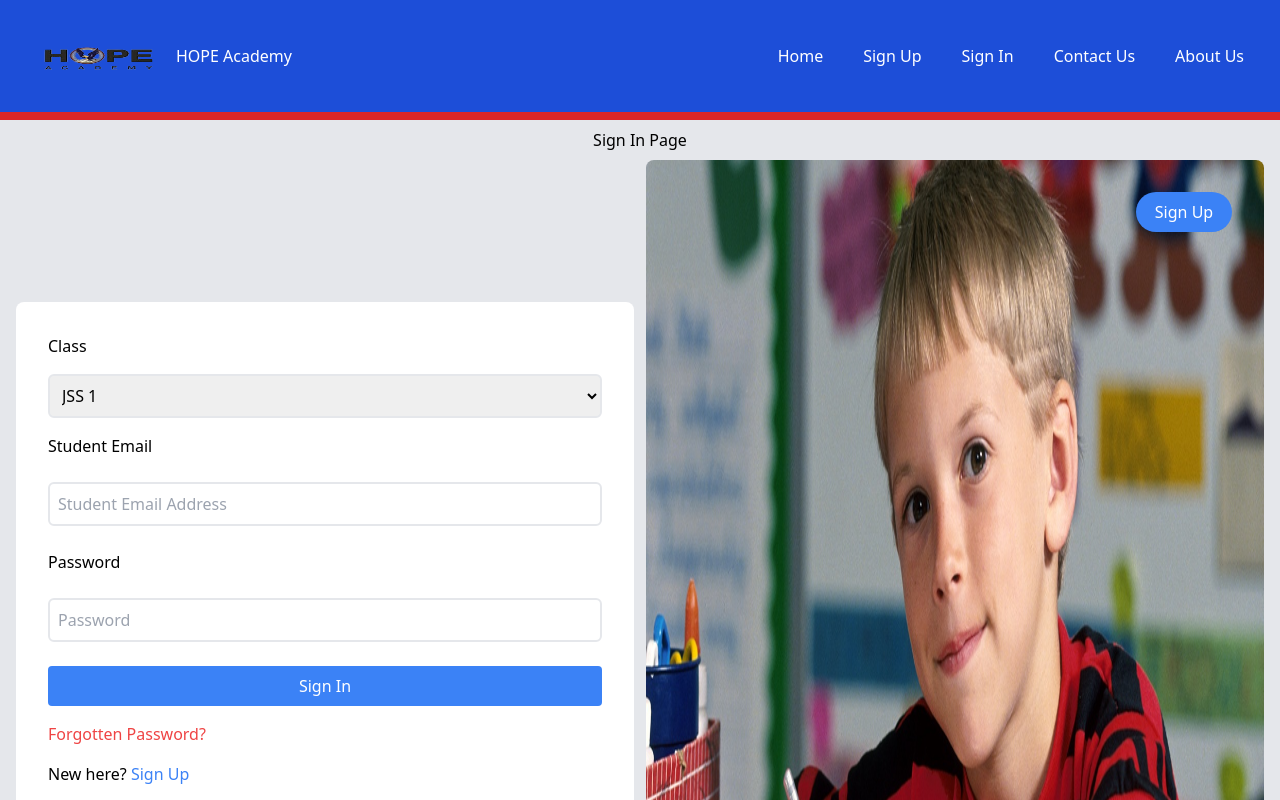
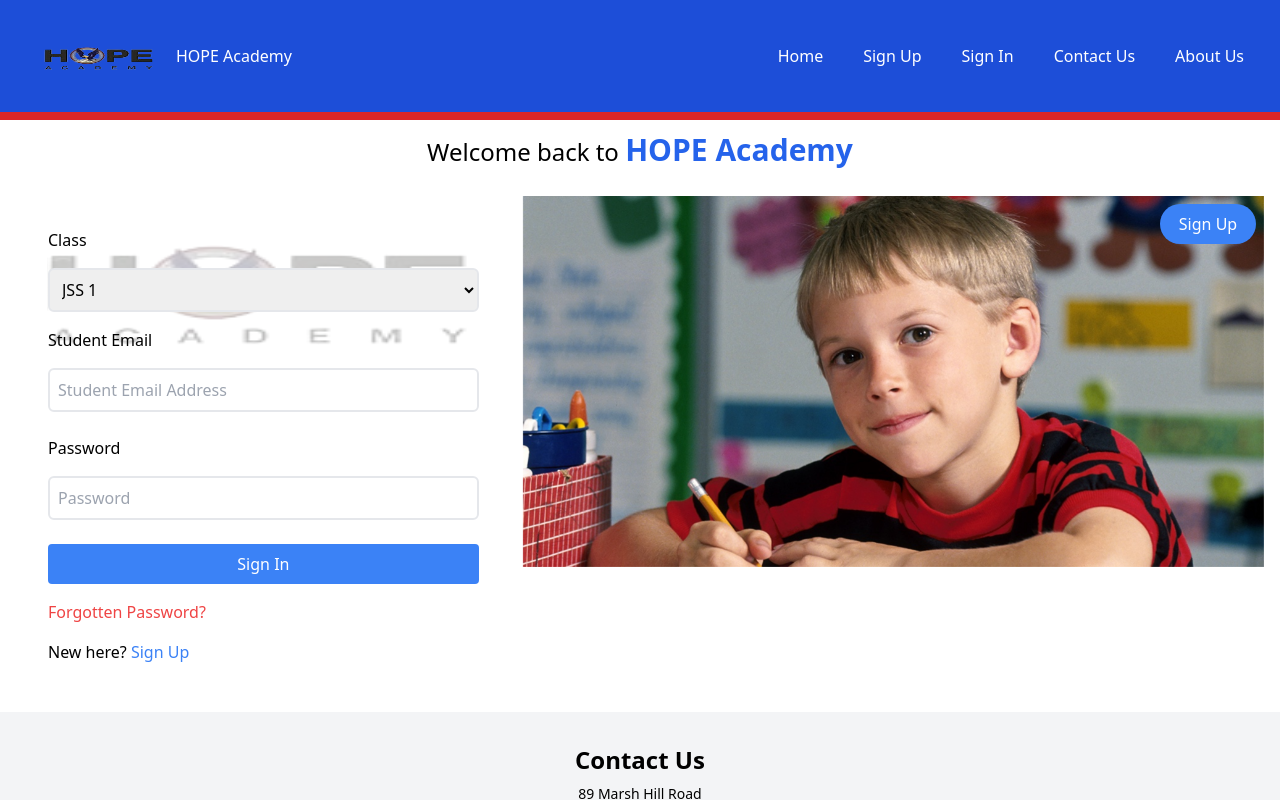
Before and after one commit to Adegbite-Joshua/HopeAcademy, a React (Vite) app: page /student/signin in a window 1280 px wide. Shown: the top 800 px of the page. Built offline with nearby package versions, Linux system fonts and the light colour scheme; no server answers.

Commit message:
Worked on the sign in page

```diff
--- a/pages/StudentPages/SignInPage.jsx
+++ b/pages/StudentPages/SignInPage.jsx
@@ -20,18 +20,6 @@ const SignInPage = () => {
             class: 0,
             email: ''
         },
-        // validationSchema: Yup.object({
-        //   email: Yup.string()
-        //     .min(2, 'Too Short!')
-        //     .max(50, 'Too Long!')
-        //     // .type(!string, 'String required')
-        //     .required('Required'),
-        //     password: Yup.string()
-        //     .min(2, 'Too Short!')
-        //     .max(50, 'Too Long!')
-        //     // .type(!string, 'String required')
-        //     .required('Required')
-        // }),
         onSubmit: (values) => {
             let endpoint = `${backendurl}student/signin`
             axios.post(endpoint, values)
@@ -48,7 +36,7 @@ const SignInPage = () => {
                         DisplayToast('error', 'Incorrect Password')
                     } else if (err.response.status == 478) {
                         DisplayToast('error', 'Invalid Email Address')
-                    }else{
+                    } else {
                         DisplayToast('error', 'Error Logging You In')
                     }
                 })
@@ -56,11 +44,14 @@ const SignInPage = () => {
     })
     return (
         <>
-            <LandingPageNav/>
-            <h3 className='text-center bg-gray-200 m-0 py-2'>Sign In Page</h3>
-            <div className="grid grid-cols-1 md:grid-cols-2 justify-center items-center gap-3 h-screen px-4 bg-gray-200">
-                <div className='bg-white p-8  rounded-lg'>
-                    <form onSubmit={formik.handleSubmit} className="flex flex-col gap-4">
+            <LandingPageNav />
+            <h3 className='text-center text-2xl bg-light m-0 p-3'>Welcome back to <span className='text-3xl font-bold text-blue-600'>HOPE Academy</span></h3>
+            <div className="flex flex-col-reverse md:flex-row w-full p-4 topSpace bg-light gap-3 relative">
+                <div className='basis-2/5 p-2 md:p-8 rounded-lg relative'>
+                    <div className='absolute -z-10 left-0 right-0 top-0 bottom-0'>
+                        <img src="/school_logo.png" alt="School Logo" className='sticky -z-10 top-32 w-full h-44' />
+                    </div>
+                    <form onSubmit={formik.handleSubmit} className="bg-white bg-opacity-75 flex flex-col gap-4">
                         <label htmlFor="class">Class</label>
                         <select name="class" id="class" {...formik.getFieldProps('class')} required className='form-select p-2 border-2 rounded-md'>
                             <option value={0}>JSS 1</option>
@@ -71,19 +62,20 @@ const SignInPage = () => {
                             <option value={5}>SSS 3</option>
                         </select>
                         <label htmlFor="email">Student Email</label>
-                        <input className='form-input p-2 my-2 border-2 rounded-md' {...formik.getFieldProps('email')} id='email' name='email' type="email" placeholder='Student Email Address' />
+                        <input className='form-input p-2 mb-2 border-2 rounded-md' {...formik.getFieldProps('email')} id='email' name='email' type="email" placeholder='Student Email Address' />
                         <label htmlFor="password">Password</label>
-                        <input className='form-input p-2 my-2 border-2 rounded-md' {...formik.getFieldProps('password')} id='password' name='password' type="password" placeholder='Password' />
+                        <input className='form-input p-2 mb-2 border-2 rounded-md' {...formik.getFieldProps('password')} id='password' name='password' type="password" placeholder='Password' />
                         <button type='submit' className='btn bg-blue-500 text-white rounded p-2 hover:bg-blue-600 focus:outline-none'>Sign In</button>
                         <Link to='/student/forgottenpassword' className='text-red-500 hover:underline'>Forgotten Password?</Link>
                         <p>New here? <Link to='/student/signup' className='text-blue-500 hover:underline inline'>Sign Up</Link></p>
                     </form>
                 </div>
-                <div style={{backgroundImage: "url('/teachers/gallary6.jpg')"}} className='signupOtherDiv h-full bg-gray-700 text-white p-4 rounded-lg'>
-                    <button className=' w-24 px-3 py-2 rounded-full bg-blue-500 cursor-pointer hover:bg-blue-600'><Link to='/student/signup'>Sign Up</Link></button>
+                <div className="basis-3/5 order-2 rounded-5 relative">
+                    <img src="/teachers/gallary6.jpg" className='w-full h-auto sticky top-10' alt="" />
+                    <button className='absolute text-white top-0 right-0 m-2 w-24 px-3 py-2 rounded-full bg-blue-500 cursor-pointer hover:bg-blue-600'><Link to='/student/signup'>Sign Up</Link></button>
                 </div>
             </div>
-            <LandingPageFooter/>
+            <LandingPageFooter />
         </>
 
     )
--- a/pages/StudentPages/SignUpPage.jsx
+++ b/pages/StudentPages/SignUpPage.jsx
@@ -73,9 +73,6 @@ const SignUpPage = () => {
             subjects: fullsubjects,
             tasks: []
         }
-        console.log(details);
-        console.log(imageBase64);
-        return;
         let endpoint = `${backendurl}student/signup`
         if (imageBase64 != '') {
             setsigningUp(true)
@@ -242,12 +239,14 @@ const SignUpPage = () => {
                             </Select>
                         </FormControl>
                         </div>
-                        <FormControl className='w-full border-2 rounded-md p-2 my-5' >
+                        <FormControl className='w-full border border-black rounded-md p-2 my-5' >
                             <InputLabel id="subjects-label"  className='z-10 bg-white'>Subjects</InputLabel>
                             <Select
                                 labelId="subjects-label"
                                 id="subjects"
                                 name='subjects'
+                                error={false}
+                                onError={(e)=>console.log(e, 'error')}
                                 multiple
                                 value={selectedSubjects}
                                 onChange={(e) => {
```
